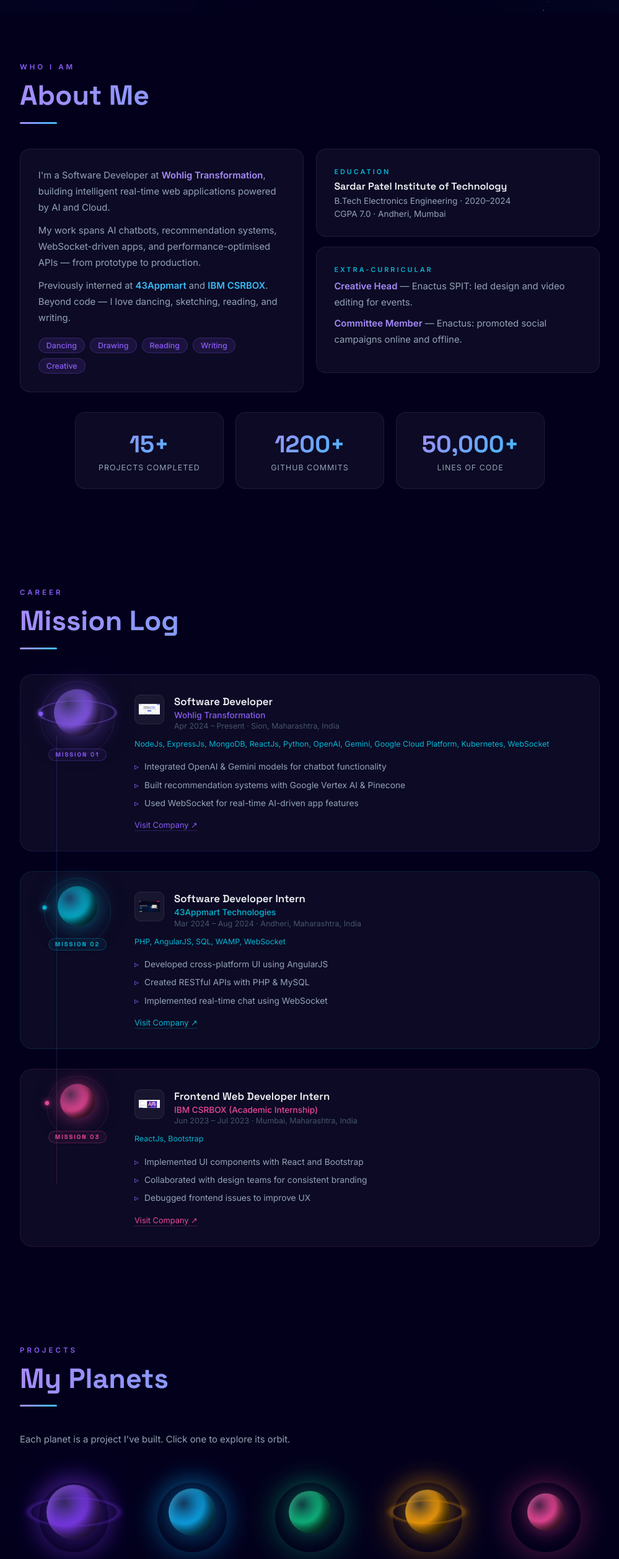
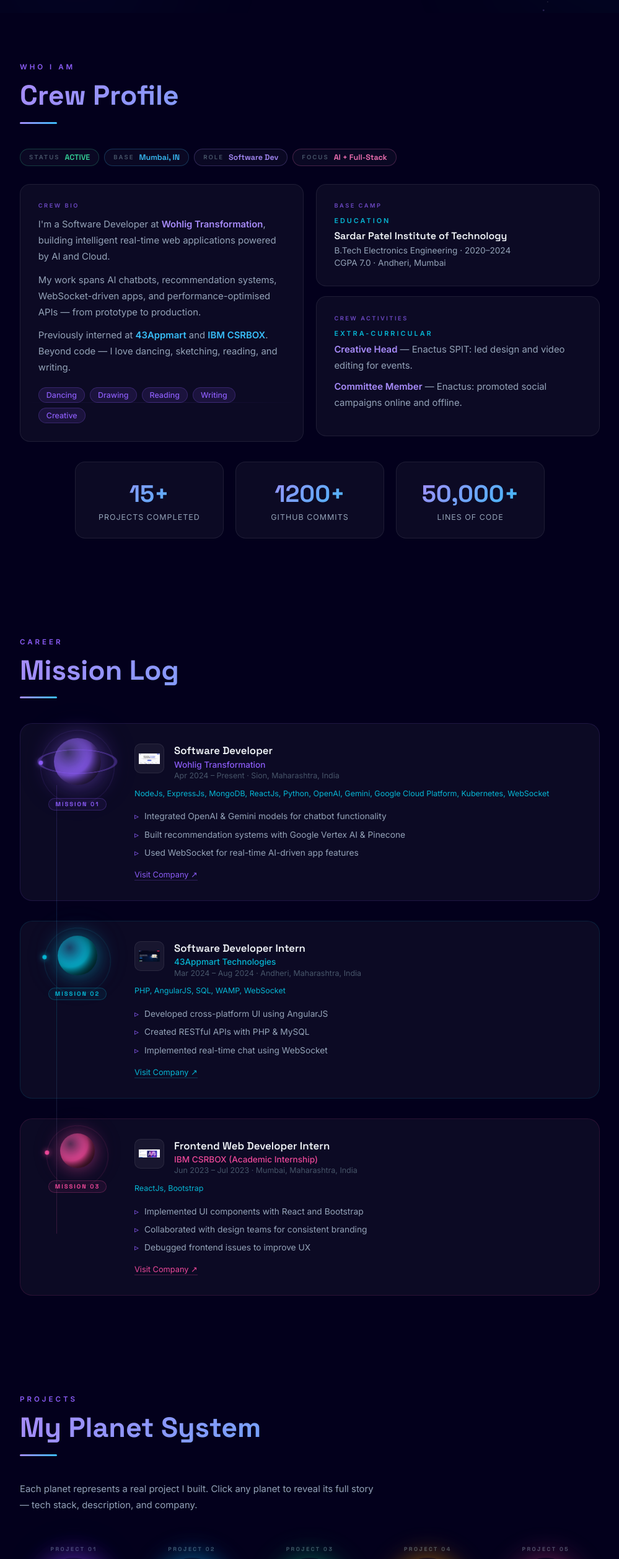
Before and after one commit to Jamadar01/wajid_profile, a React (Create React App) app in the folder wajid-profile-frontend/: page / in a window 1280 px wide. Shown: the part 779-3295 px from the top of the page at 62% size, without its empty margins (140-1139 px from the left). Built offline with nearby package versions, Linux system fonts and the light colour scheme.

Commit message:
feat: enhance About, Projects, and Recommendations pages with new components and styles

```diff
--- a/wajid-profile-frontend/src/App.css
+++ b/wajid-profile-frontend/src/App.css
@@ -383,6 +383,61 @@ body {
   background: var(--glass);
 }
 
+/* ─── ABOUT — CREW PROFILE ─────────────────────────────── */
+.about-status-bar {
+  display: flex;
+  flex-wrap: wrap;
+  gap: 0.5rem;
+  margin-bottom: 1.8rem;
+}
+
+.status-chip {
+  display: flex;
+  align-items: center;
+  gap: 0.5rem;
+  padding: 5px 14px;
+  border-radius: 20px;
+  border: 1px solid;
+  background: rgba(255,255,255,0.03);
+}
+.status-chip-label {
+  font-size: 0.6rem;
+  letter-spacing: 2px;
+  text-transform: uppercase;
+  color: var(--text-dim);
+  font-weight: 600;
+}
+.status-chip-value {
+  font-size: 0.78rem;
+  font-weight: 600;
+  font-family: var(--heading);
+}
+
+.card-micro-label {
+  font-size: 0.58rem;
+  letter-spacing: 2.5px;
+  text-transform: uppercase;
+  color: var(--purple);
+  font-weight: 700;
+  margin-bottom: 0.75rem;
+  opacity: 0.75;
+}
+
+@keyframes scanDown {
+  0%   { top: 0%;   opacity: 0.6; }
+  85%  { opacity: 0.15; }
+  100% { top: 100%; opacity: 0; }
+}
+.about-scan {
+  position: absolute;
+  left: 0; right: 0;
+  top: 0;
+  height: 1px;
+  background: linear-gradient(90deg, transparent, rgba(139,92,246,0.8), transparent);
+  animation: scanDown 4s ease-in-out infinite;
+  pointer-events: none;
+}
+
 /* ─── ABOUT ───────────────────────────────────────────── */
 .about-grid {
   display: grid;
@@ -620,7 +675,114 @@ body {
 .hack-badge.blue { background: rgba(59,130,246,0.12); border: 1px solid rgba(59,130,246,0.3); color: var(--blue); }
 .hack-badge.purple { background: rgba(139,92,246,0.12); border: 1px solid rgba(139,92,246,0.3); color: var(--purple); }
 
-/* ─── TESTIMONIALS ────────────────────────────────────── */
+/* ─── SIGNAL TRANSMISSIONS ───────────────────────────── */
+.tx-grid {
+  display: grid;
+  grid-template-columns: repeat(auto-fit, minmax(260px, 1fr));
+  gap: 1.2rem;
+}
+
+.tx-card {
+  background: rgba(255,255,255,0.04);
+  border: 1px solid;
+  border-radius: 16px;
+  padding: 1.5rem;
+  transition: background 0.3s, transform 0.3s;
+}
+.tx-card:hover {
+  background: rgba(255,255,255,0.07);
+  transform: translateY(-5px);
+}
+
+.tx-header {
+  display: flex;
+  align-items: center;
+  gap: 0.5rem;
+  margin-bottom: 1rem;
+}
+.tx-status-dot {
+  width: 7px;
+  height: 7px;
+  border-radius: 50%;
+  flex-shrink: 0;
+  animation: pulse 2s ease-in-out infinite;
+}
+.tx-signal-id {
+  font-family: var(--heading);
+  font-size: 0.7rem;
+  font-weight: 700;
+  letter-spacing: 2px;
+}
+.tx-strength {
+  margin-left: auto;
+  font-size: 0.62rem;
+  color: var(--text-dim);
+  font-family: var(--heading);
+  letter-spacing: 0.5px;
+}
+
+@keyframes waveAnim {
+  0%,100% { transform: scaleY(1); }
+  50%      { transform: scaleY(0.35); }
+}
+.tx-wave {
+  display: flex;
+  align-items: center;
+  gap: 2px;
+  height: 28px;
+  margin-bottom: 1.2rem;
+  overflow: hidden;
+}
+.tx-bar {
+  width: 3px;
+  border-radius: 2px;
+  flex-shrink: 0;
+  animation: waveAnim 1.5s ease-in-out infinite;
+}
+
+.tx-quote {
+  font-size: 0.88rem;
+  color: var(--text-mid);
+  line-height: 1.72;
+  font-style: italic;
+  margin-bottom: 1.2rem;
+  position: relative;
+  padding-left: 0.8rem;
+  border-left: 2px solid rgba(139,92,246,0.25);
+}
+
+.tx-source {
+  display: flex;
+  align-items: center;
+  justify-content: space-between;
+  gap: 0.8rem;
+}
+.tx-name {
+  font-size: 0.86rem;
+  font-weight: 600;
+  color: var(--text);
+  margin-bottom: 2px;
+}
+.tx-role {
+  font-size: 0.71rem;
+  color: var(--text-dim);
+}
+.tx-live-badge {
+  width: 40px;
+  height: 40px;
+  border-radius: 50%;
+  border: 1px solid;
+  display: flex;
+  align-items: center;
+  justify-content: center;
+  flex-shrink: 0;
+  font-family: var(--heading);
+  font-size: 0.55rem;
+  font-weight: 700;
+  letter-spacing: 1px;
+}
+
+/* ─── TESTIMONIALS (legacy) ────────────────────────────── */
 .rec-grid {
   display: grid;
   grid-template-columns: repeat(auto-fit, minmax(260px, 1fr));
@@ -1020,6 +1182,49 @@ body {
   gap: 0.5rem;
 }
 
+/* ─── PLANET CLARITY ─────────────────────────────────── */
+.planet-number {
+  font-family: var(--heading);
+  font-size: 0.56rem;
+  font-weight: 700;
+  letter-spacing: 2.5px;
+  color: var(--text-dim);
+  margin-bottom: 0.25rem;
+  text-align: center;
+  transition: color 0.2s;
+}
+.planet-card:hover .planet-number { color: var(--text-mid); }
+
+.planet-company-tag {
+  font-size: 0.64rem;
+  color: var(--text-dim);
+  text-align: center;
+  margin-top: 0.15rem;
+  margin-bottom: 0.3rem;
+}
+
+.planet-hint {
+  font-size: 0.63rem;
+  color: var(--purple);
+  text-align: center;
+  margin-top: 0.45rem;
+  opacity: 0;
+  transform: translateY(3px);
+  transition: opacity 0.2s, transform 0.2s;
+  letter-spacing: 0.4px;
+}
+.planet-card:hover .planet-hint {
+  opacity: 1;
+  transform: translateY(0);
+}
+
+/* ─── SKILL LEGEND COUNT ──────────────────────────────── */
+.legend-count {
+  font-size: 0.66rem;
+  opacity: 0.6;
+  margin-left: 0.1rem;
+}
+
 /* ─── SKILL MAP (STARS) ──────────────────────────────── */
 .constellation-legend {
   display: flex;
--- a/wajid-profile-frontend/src/App.js
+++ b/wajid-profile-frontend/src/App.js
@@ -47,9 +47,12 @@ export default function App() {
         <SkillMap />
         <Hackathons />
         <section className="space-section" id="testimonials">
-          <p className="section-label">Testimonials</p>
-          <h2 className="section-heading">What People Say</h2>
+          <p className="section-label">What People Say</p>
+          <h2 className="section-heading">Signal Transmissions</h2>
           <div className="section-divider" />
+          <p className="about-text" style={{ marginBottom: '2rem', maxWidth: 520 }}>
+            Messages received from collaborators across the galaxy — real endorsements, decoded and displayed.
+          </p>
           <Recommendations />
         </section>
         <footer className="space-footer">
--- a/wajid-profile-frontend/src/pages/About.js
+++ b/wajid-profile-frontend/src/pages/About.js
@@ -1,15 +1,33 @@
 import React from 'react';
 import PerformanceMetrics from '../components/PerformanceMetrics';
+
+const STATUS_CHIPS = [
+  { label: 'STATUS', value: 'ACTIVE',        color: '#34D399' },
+  { label: 'BASE',   value: 'Mumbai, IN',    color: '#38BDF8' },
+  { label: 'ROLE',   value: 'Software Dev',  color: '#A78BFA' },
+  { label: 'FOCUS',  value: 'AI + Full-Stack', color: '#F472B6' },
+];
 
 export default function About() {
   return (
     <section id="about" className="space-section">
       <p className="section-label">Who I Am</p>
-      <h2 className="section-heading">About Me</h2>
+      <h2 className="section-heading">Crew Profile</h2>
       <div className="section-divider" />
 
+      <div className="about-status-bar">
+        {STATUS_CHIPS.map(c => (
+          <div key={c.label} className="status-chip" style={{ borderColor: `${c.color}40` }}>
+            <span className="status-chip-label">{c.label}</span>
+            <span className="status-chip-value" style={{ color: c.color }}>{c.value}</span>
+          </div>
+        ))}
+      </div>
+
       <div className="about-grid">
-        <div className="glass-card">
+        <div className="glass-card" style={{ position: 'relative', overflow: 'hidden' }}>
+          <p className="card-micro-label">CREW BIO</p>
+          <div className="about-scan" />
           <p className="about-text">
             I'm a Software Developer at <strong style={{ color: '#a78bfa' }}>Wohlig Transformation</strong>,
             building intelligent real-time web applications powered by AI and Cloud.
@@ -32,6 +50,7 @@ export default function About() {
 
         <div style={{ display: 'flex', flexDirection: 'column', gap: '1rem' }}>
           <div className="glass-card">
+            <p className="card-micro-label">BASE CAMP</p>
             <p className="edu-label">Education</p>
             <p className="edu-school">Sardar Patel Institute of Technology</p>
             <p className="edu-detail">B.Tech Electronics Engineering · 2020–2024</p>
@@ -39,6 +58,7 @@ export default function About() {
           </div>
 
           <div className="glass-card">
+            <p className="card-micro-label">CREW ACTIVITIES</p>
             <p className="edu-label">Extra-Curricular</p>
             <p className="about-text" style={{ marginBottom: '0.5rem' }}>
               <strong style={{ color: '#a78bfa' }}>Creative Head</strong> — Enactus SPIT: led design and video editing for events.
--- a/wajid-profile-frontend/src/pages/Projects.js
+++ b/wajid-profile-frontend/src/pages/Projects.js
@@ -1,7 +1,7 @@
 import React, { useState } from 'react';
 import { projectsData } from '../data/projectsData';
 
-function Planet({ project, selected, onClick }) {
+function Planet({ project, selected, onClick, index }) {
   const { name, color, glow, highlight, ring, size } = project;
 
   return (
@@ -10,11 +10,10 @@ function Planet({ project, selected, onClick }) {
       onClick={() => onClick(project)}
       title={name}
     >
+      <p className="planet-number">PROJECT {String(index + 1).padStart(2, '0')}</p>
+
       <div className="planet-scene">
-        {/* Atmosphere halo */}
         <div className="planet-halo" style={{ boxShadow: `0 0 40px 10px ${glow}` }} />
-
-        {/* Planet sphere */}
         <div
           className="planet-sphere"
           style={{
@@ -37,6 +36,8 @@ function Planet({ project, selected, onClick }) {
       </div>
 
       <p className="planet-name">{name}</p>
+      <p className="planet-company-tag">{project.company}</p>
+
       <div className="planet-chips">
         {project.tech.slice(0, 2).map(t => (
           <span key={t} className="planet-chip" style={{ borderColor: `${color}44`, color }}>
@@ -44,6 +45,8 @@ function Planet({ project, selected, onClick }) {
           </span>
         ))}
       </div>
+
+      <p className="planet-hint">↗ Click to explore</p>
     </div>
   );
 }
@@ -56,25 +59,24 @@ export default function Projects() {
   return (
     <section id="projects" className="space-section">
       <p className="section-label">Projects</p>
-      <h2 className="section-heading">My Planets</h2>
+      <h2 className="section-heading">My Planet System</h2>
       <div className="section-divider" />
       <p className="about-text" style={{ marginBottom: '2rem', maxWidth: 580 }}>
-        Each planet is a project I've built. Click one to explore its orbit.
+        Each planet represents a real project I built. Click any planet to reveal its full story — tech stack, description, and company.
       </p>
 
-      {/* Planet grid */}
       <div className="planet-grid">
-        {projectsData.map(p => (
+        {projectsData.map((p, i) => (
           <Planet
             key={p.id}
             project={p}
+            index={i}
             selected={selected?.id === p.id}
             onClick={handleSelect}
           />
         ))}
       </div>
 
-      {/* Detail panel — slides in when a planet is selected */}
       {selected && (
         <div
           className="planet-detail"
```
Also changed, not shown: wajid-profile-frontend/src/components/Recommendations.js (+68 -10 lines).
